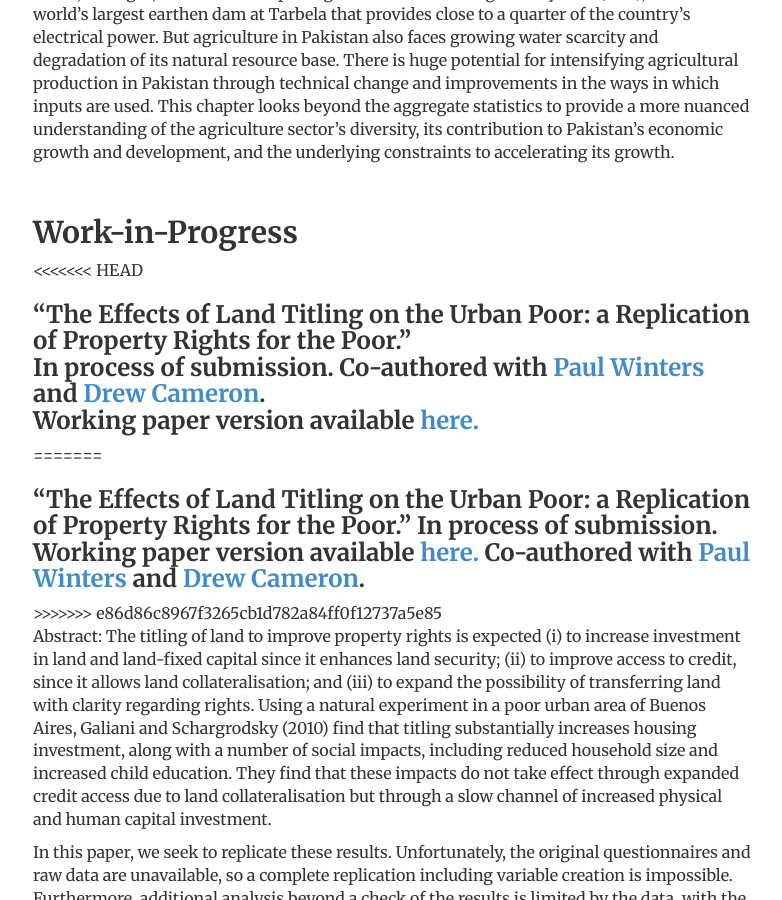
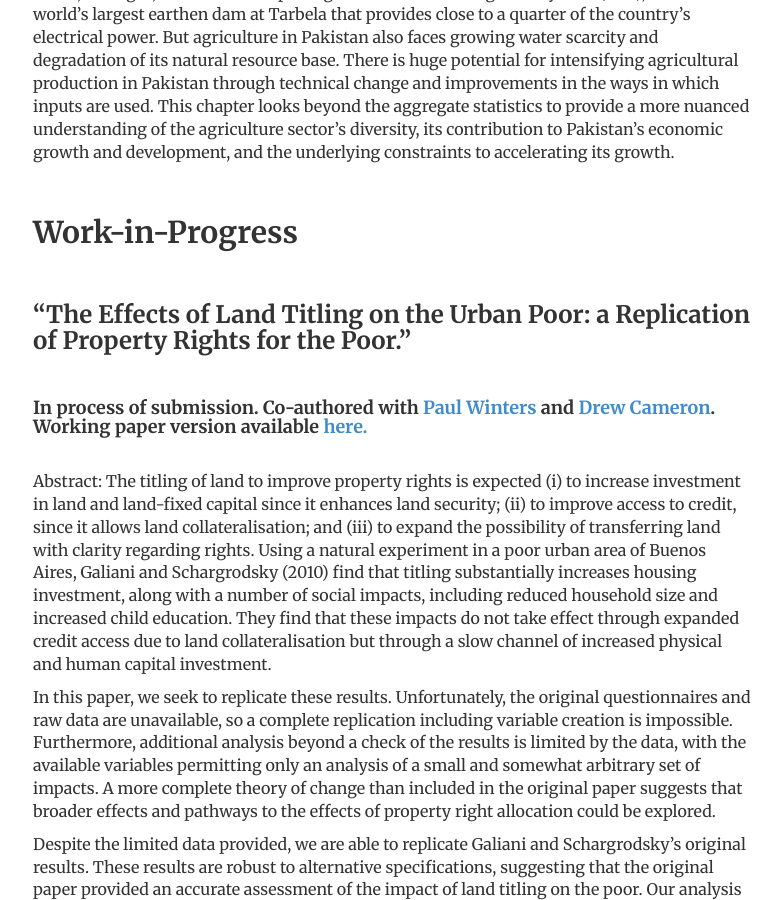
Before and after one commit to edwardmw/edwardmwhitney, a Jekyll site: the page built from publications/index.html, in a window 1280 px wide and 900 px high, scrolled down 1862 px. Shown: the whole window, without its empty margins (247-1029 px from the left). Built offline with Jekyll 4.4.1, drawn with Linux system fonts in a browser that asks for light colours.

Commit message:
commit 2.51

```diff
--- a/publications/index.html
+++ b/publications/index.html
@@ -36,18 +36,10 @@
 <br>
 
 <h2><b>Work-in-Progress</b></h2>
-<<<<<<< HEAD
 <br>
-<h3>“The Effects of Land Titling on the Urban Poor: a Replication of Property Rights for the Poor.”
+<h3>“The Effects of Land Titling on the Urban Poor: a Replication of Property Rights for the Poor.”</h3>
 <br>
-In process of submission. Co-authored with <a href="https://www.researchgate.net/profile/Paul_Winters4" target="_blank">Paul Winters</a> and <a href="http://drewbcameron.weebly.com/" target="_blank">Drew Cameron</a>.
-<br>
-Working paper version available <a href="http://www.3ieimpact.org/en/publications/3ie-replication-paper-series/3ie-replication-paper-9/" target="_blank"> here.</a></h3>
-=======
-<br>
-<h3>“The Effects of Land Titling on the Urban Poor: a Replication of Property Rights for the Poor.” In process of submission. Working paper version available <a href="http://www.3ieimpact.org/en/publications/3ie-replication-paper-series/3ie-replication-paper-9/" target="_blank"> here.</a> Co-authored with <a href="https://www.researchgate.net/profile/Paul_Winters4" target="_blank">Paul Winters</a> and <a href="http://drewbcameron.weebly.com/" target="_blank">Drew Cameron</a>.</h3>
->>>>>>> e86d86c8967f3265cb1d782a84ff0f12737a5e85
-
+<h4>In process of submission. Co-authored with <a href="https://www.researchgate.net/profile/Paul_Winters4" target="_blank">Paul Winters</a> and <a href="http://drewbcameron.weebly.com/" target="_blank">Drew Cameron</a>. Working paper version available <a href="http://www.3ieimpact.org/en/publications/3ie-replication-paper-series/3ie-replication-paper-9/" target="_blank"> here.</a></h4>
 <br>
 
 <p> Abstract: The titling of land to improve property rights is expected (i) to increase investment in land and land-fixed capital since it enhances land security; (ii) to improve access to credit, since it allows land collateralisation; and (iii) to expand the possibility of transferring land with clarity regarding rights. Using a natural experiment in a poor urban area of Buenos Aires, Galiani and Schargrodsky (2010) find that titling substantially increases housing investment, along with a number of social impacts, including reduced household size and increased child education. They find that these impacts do not take effect through expanded credit access due to land collateralisation but through a slow channel of increased physical and human capital investment.</p>
```
